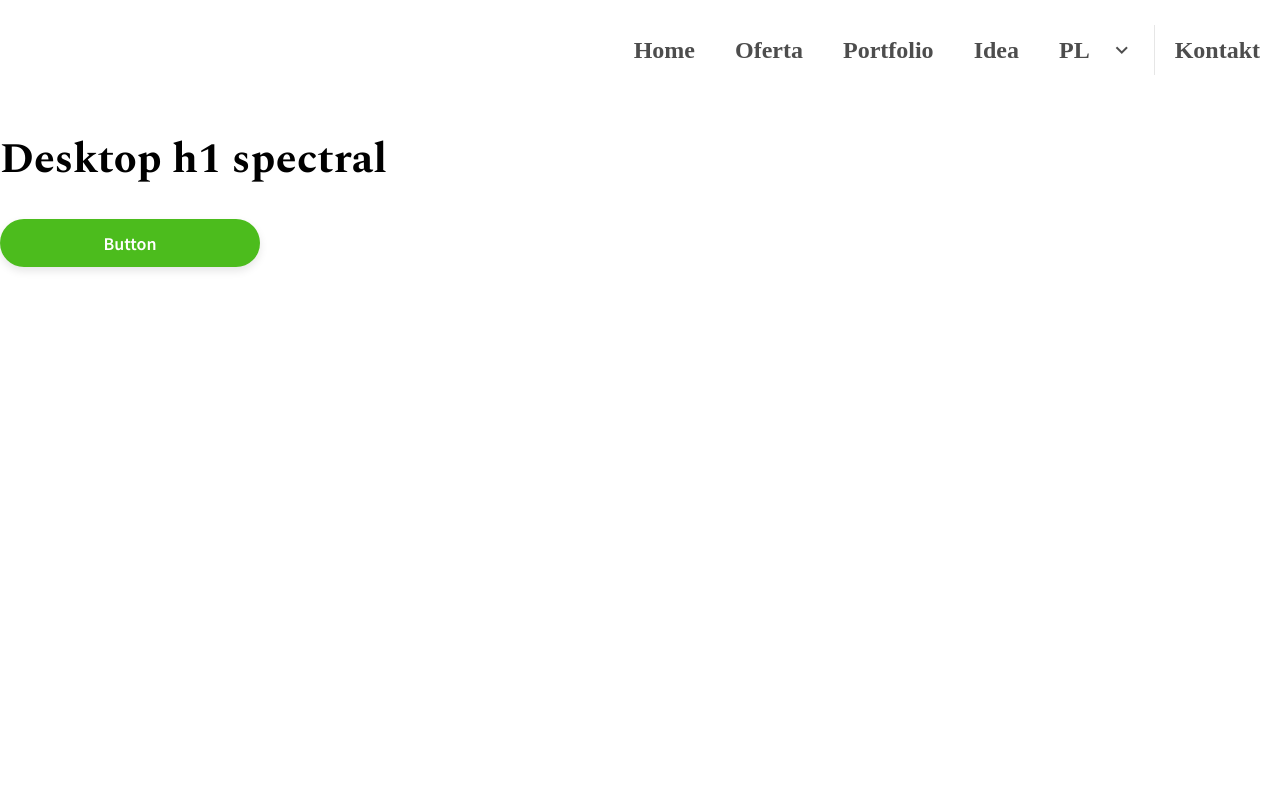
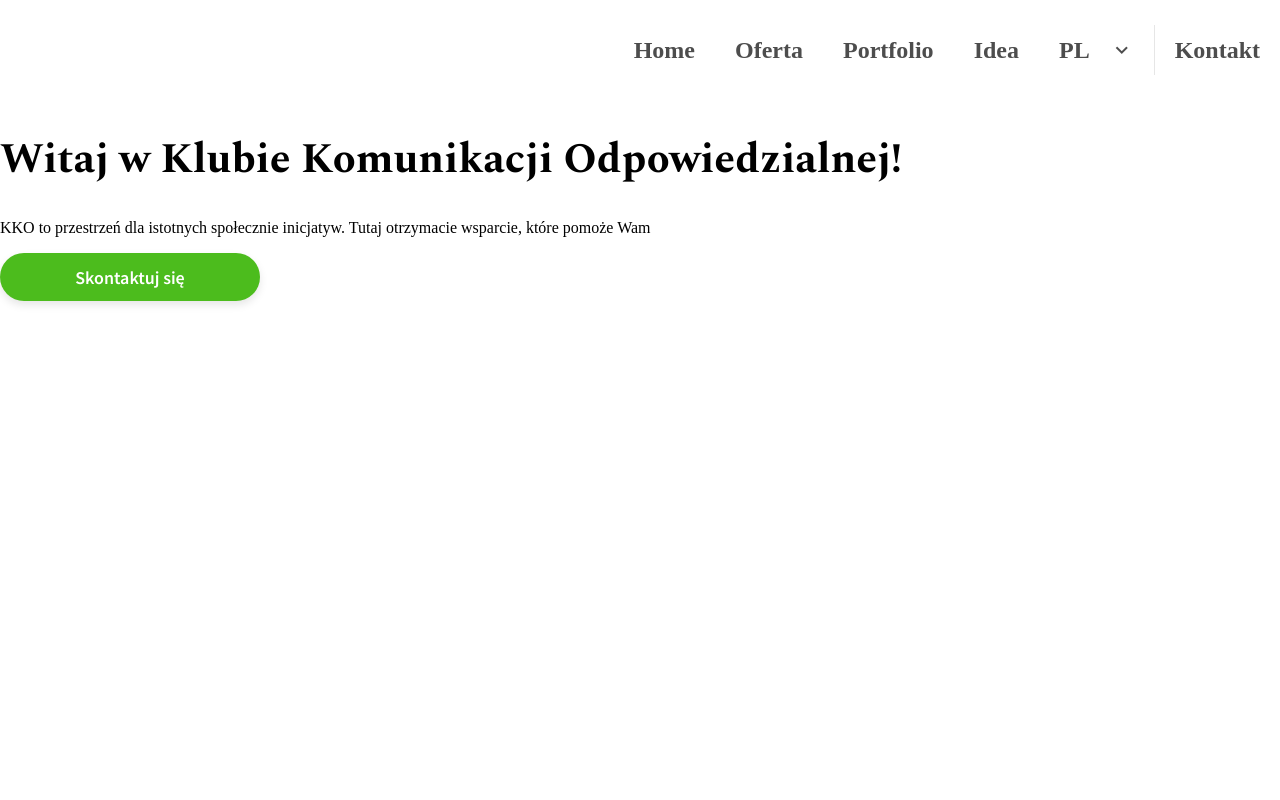
Before and after one commit to maciej-bartynski/kko_wordpress-template, a React app: page src/index.html in a window 1280 px wide. Shown: the top 800 px of the page. Built offline with nearby package versions, Linux system fonts and the light colour scheme; a web font is replaced by a local one.

Commit message:
header ini

```diff
--- a/src/index.html
+++ b/src/index.html
@@ -37,8 +37,9 @@
 
 
     <header id="header-02">
-        <h1 class="spectral">Desktop h1 spectral</h1>
-        <a href="#" class="button">Button</a>
+        <h1 class="spectral">Witaj w Klubie Komunikacji Odpowiedzialnej!</h1>
+        <p>KKO to przestrzeń dla istotnych społecznie inicjatyw. Tutaj otrzymacie wsparcie, które pomoże Wam</p>
+        <a href="#" class="button">Skontaktuj się</a>
     </header>
 
     <section id="section-03">
```
